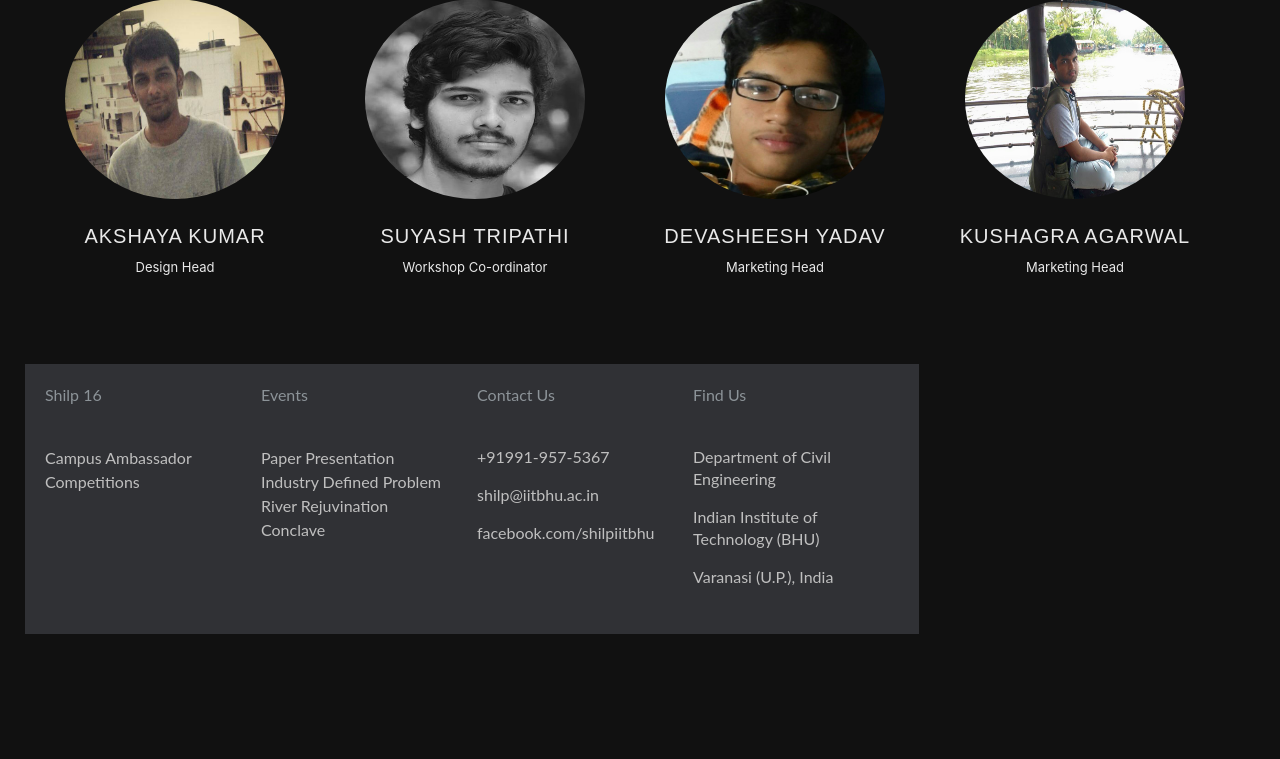
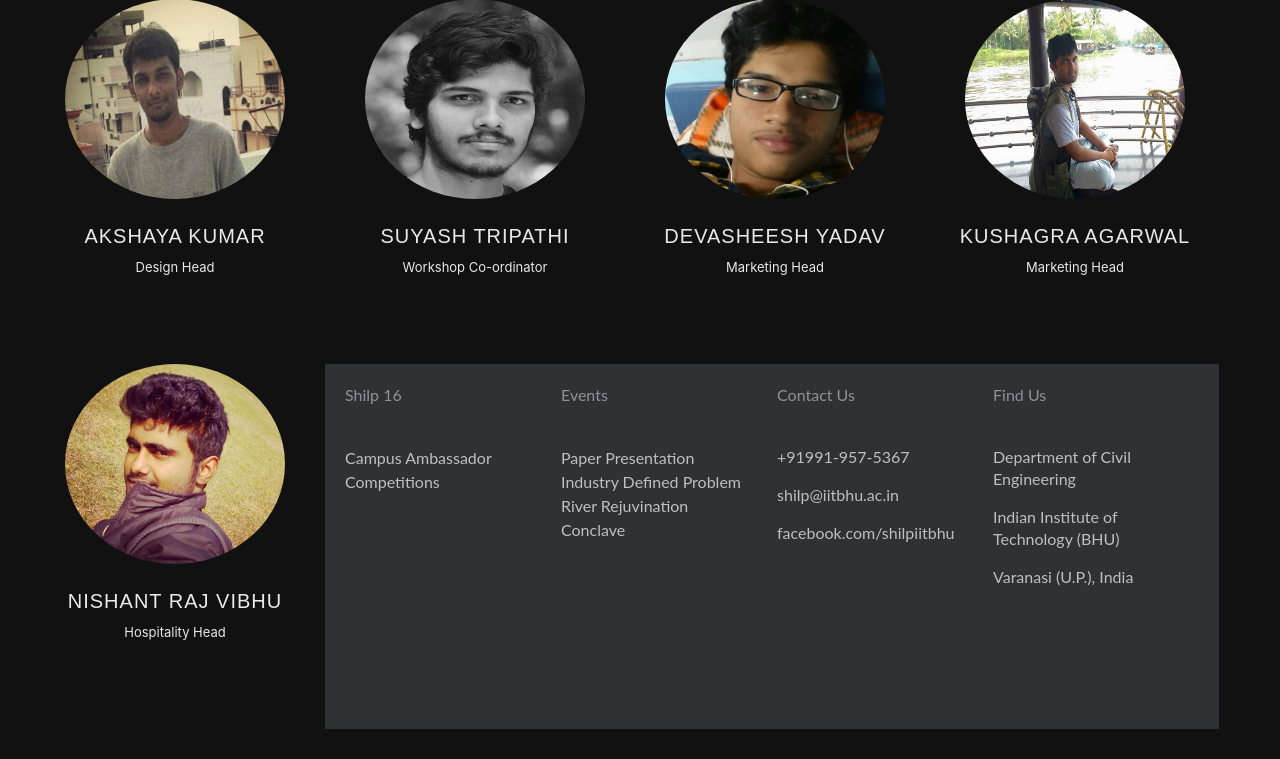
Before and after one commit to mayurdhurpate/shilp16, a Django app: template website/templates/Staff.html in a window 1280 px wide. Shown: the part 1357-2116 px from the top of the page. Before the commit the page ends 1991 px from the top, so only its background shows below. Run offline with Django 3.2, Linux system fonts and the light colour scheme; the template is opened without the code that fills it, so the values that code supplies are empty; parts of the project's set-up code (start-up, migrations or seed data) failed here and were passed over; some libraries are stand-ins or nearby versions.

Commit message:
convergence modified

```diff
--- a/website/templates/Staff.html
+++ b/website/templates/Staff.html
@@ -167,6 +167,11 @@
 					        <h3 class="parralax skrollable skrollable-after" style="top: 0px;" data-0="top:500px;" data-794="top:0px;">Kushagra Agarwal</h3>
 					        <div class="profile"><p>Marketing Head</p></div>
 				        </div>
+				        <div class="col_4 alignCenter item parralax skrollable skrollable-after" style="top: 0px; padding:center;" data-0="top:200px;" data-629="top:0px;">
+					        <img src="/static/Staff_files/nrv.png" alt="Fizz Marshall" class="modalTrigger" id="2973" width="200px" height="200px">
+					        <h3 class="parralax skrollable skrollable-after" style="top: 0px;" data-0="top:500px;" data-794="top:0px;">Nishant Raj Vibhu</h3>
+					        <div class="profile"><p>Hospitality Head</p></div>
+				        </div>
 
 
                             <div class="clear"></div>
--- a/website/templates/index.html
+++ b/website/templates/index.html
@@ -685,7 +685,7 @@ $(document).ready(function(){
                         <div class="col-md-3 col-sm-12 col-lg-3"  style="padding:0px" style="padding:0px">
 						   <figure class="gridfig">
 							<a href="conv" class="b-link-stripe b-animate-go wow zoomIn animated"  >
-							<img src="/static/img/pop.6.png" class="img-responsive" alt=""/>
+							<img src="/static/images/q.png" class="img-responsive" alt=""/>
 							<div class="b-wrapper">
 								<span class="b-animate b-from-left">
 									<img class="img-responsive" src="/static/images/e.png" alt=""/>
```
Also changed, not shown: website/static/Staff_files/nrv.png (added), website/static/images/q.png.
